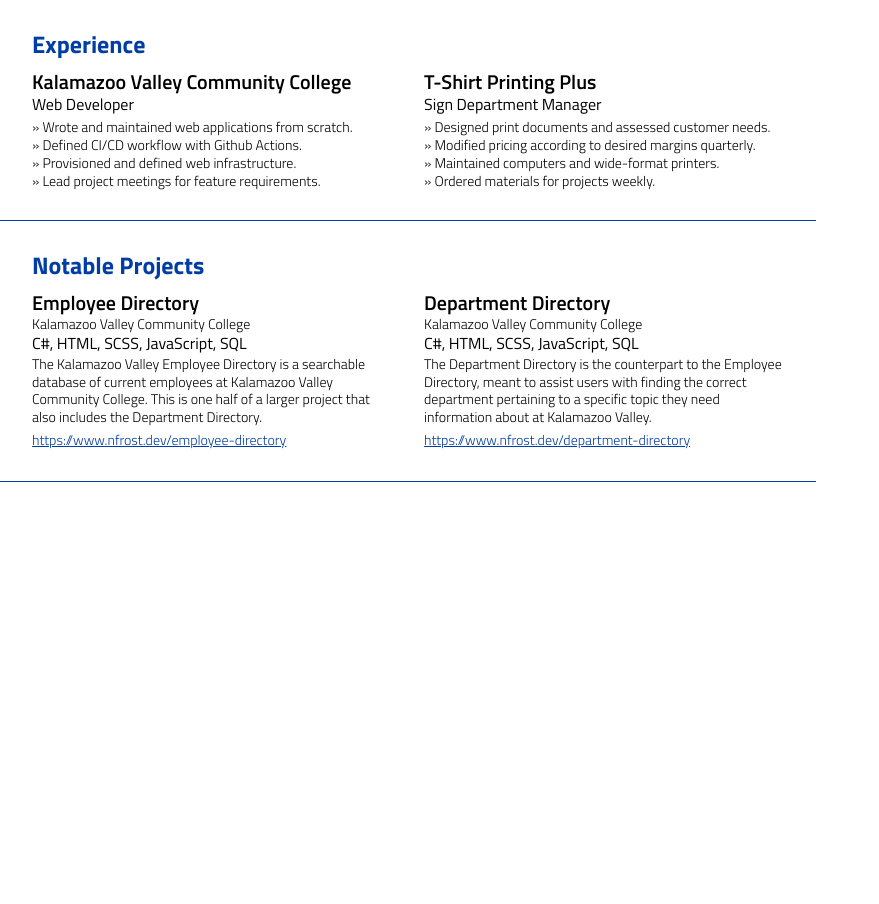
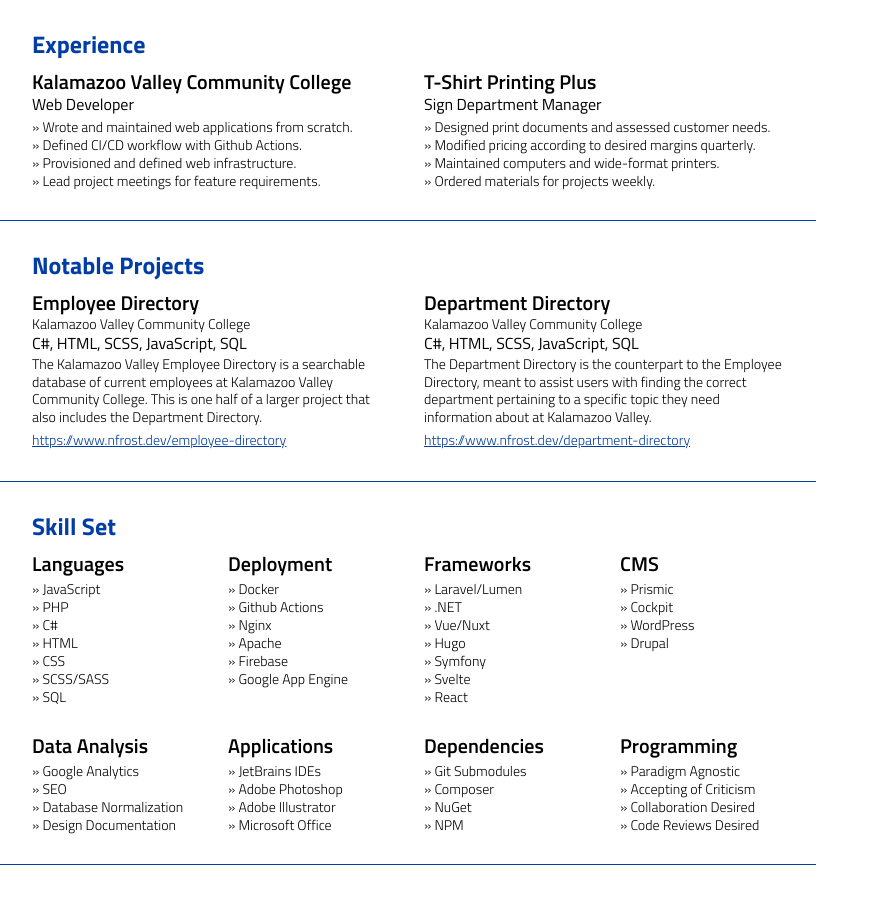
Before and after one commit to nickfrostus/html-resume, a Vue app: page / in a window 1280 px wide. Shown: the top 904 px of the page, without its empty margins (0-879 px from the left). Built offline with nearby package versions, Linux system fonts and the light colour scheme.

Commit message:
added skillsets

```diff
--- a/src/App.vue
+++ b/src/App.vue
@@ -23,6 +23,7 @@
                         'Ordered materials for projects weekly.'
                     ]"/>
         </div>
+
         <h2>Notable Projects</h2>
         <div class="container">
             <notable-project title="Employee Directory"
@@ -36,15 +37,36 @@
                              description="The Department Directory is the counterpart to the Employee Directory, meant to assist users with finding the correct department pertaining to a specific topic they need information about at Kalamazoo Valley."
                              link="https://www.nfrost.dev/department-directory"/>
         </div>
+
+        <h2>Skill Set</h2>
+        <div class="container container--skillset">
+            <skill-set title="Languages"
+                       :skills="['JavaScript', 'PHP', 'C#', 'HTML', 'CSS', 'SCSS/SASS', 'SQL']"/>
+            <skill-set title="Deployment"
+                       :skills="['Docker', 'Github Actions', 'Nginx', 'Apache', 'Firebase', 'Google App Engine']"/>
+            <skill-set title="Frameworks"
+                       :skills="['Laravel/Lumen', '.NET', 'Vue/Nuxt', 'Hugo', 'Symfony', 'Svelte', 'React']"/>
+            <skill-set title="CMS"
+                       :skills="['Prismic', 'Cockpit', 'WordPress', 'Drupal']"/>
+            <skill-set title="Data Analysis"
+                       :skills="['Google Analytics', 'SEO', 'Database Normalization', 'Design Documentation']"/>
+            <skill-set title="Applications"
+                       :skills="['JetBrains IDEs', 'Adobe Photoshop', 'Adobe Illustrator', 'Microsoft Office']"/>
+            <skill-set title="Dependencies"
+                       :skills="['Git Submodules', 'Composer', 'NuGet', 'NPM']"/>
+            <skill-set title="Programming"
+                       :skills="['Paradigm Agnostic', 'Accepting of Criticism', 'Collaboration Desired', 'Code Reviews Desired']"/>
+        </div>
     </div>
 </template>
 
 <script>
     import Experience from "./components/Experience";
     import NotableProject from "./components/NotableProject";
+    import SkillSet from "./components/SkillSet";
 
     export default {
-        components: {NotableProject, Experience}
+        components: {SkillSet, NotableProject, Experience}
     }
 </script>
 
@@ -86,5 +108,9 @@
         grid-gap: 2rem;
         padding: 0 2rem 2rem;
         border-bottom: 0.0625rem solid $primary;
+
+        &--skillset {
+            grid-template-columns: repeat(4, 1fr);
+        }
     }
 </style>
--- /dev/null
+++ b/src/components/SkillSet.vue
@@ -0,0 +1,19 @@
+<template>
+    <div>
+        <h3>{{ title }}</h3>
+        <ul>
+            <li v-for="(skill, index) in skills" :key="index">
+                » {{ skill }}
+            </li>
+        </ul>
+    </div>
+</template>
+
+<script>
+    export default {
+        props: {
+            title: String,
+            skills: Array
+        }
+    }
+</script>
```
